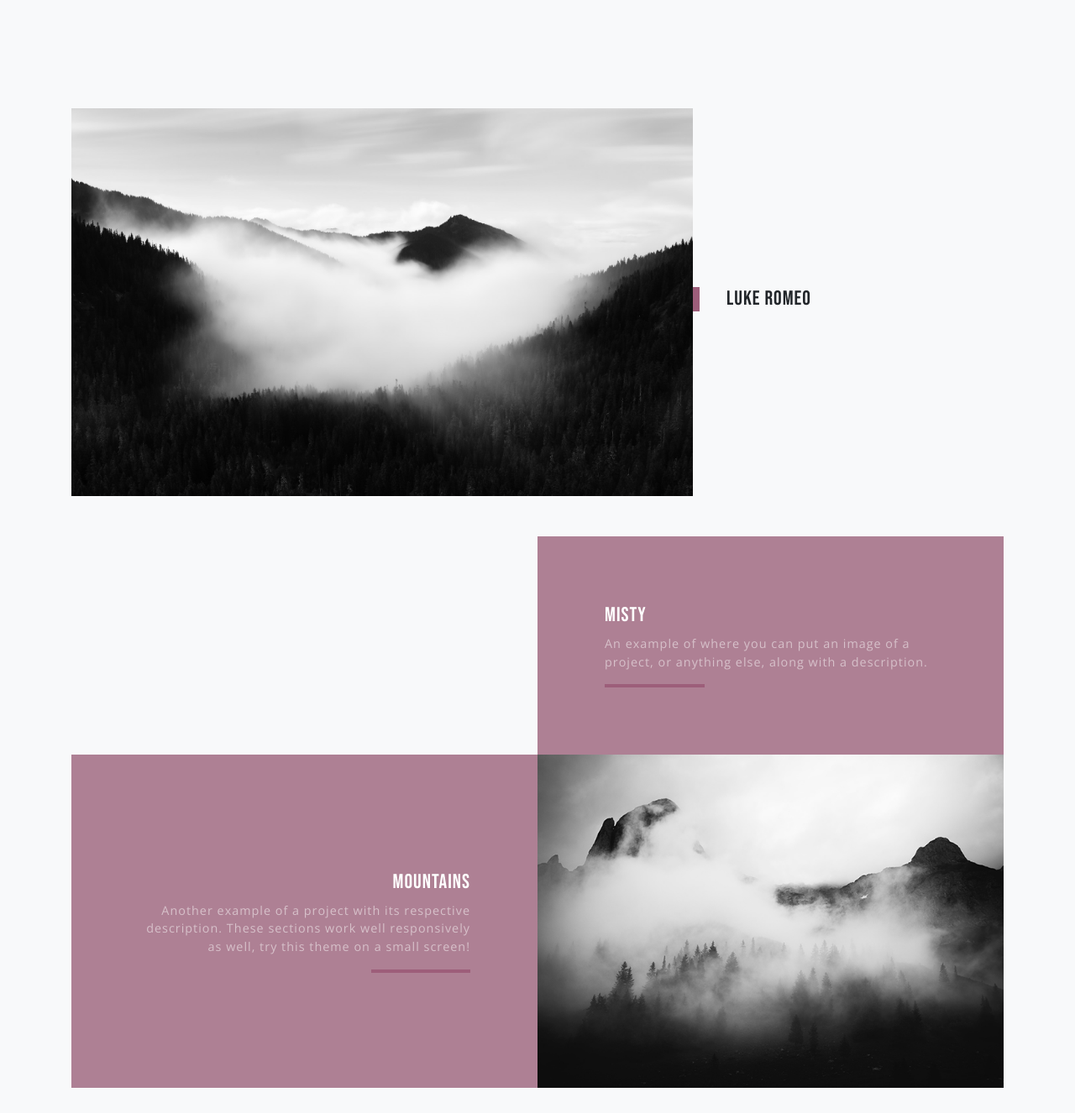
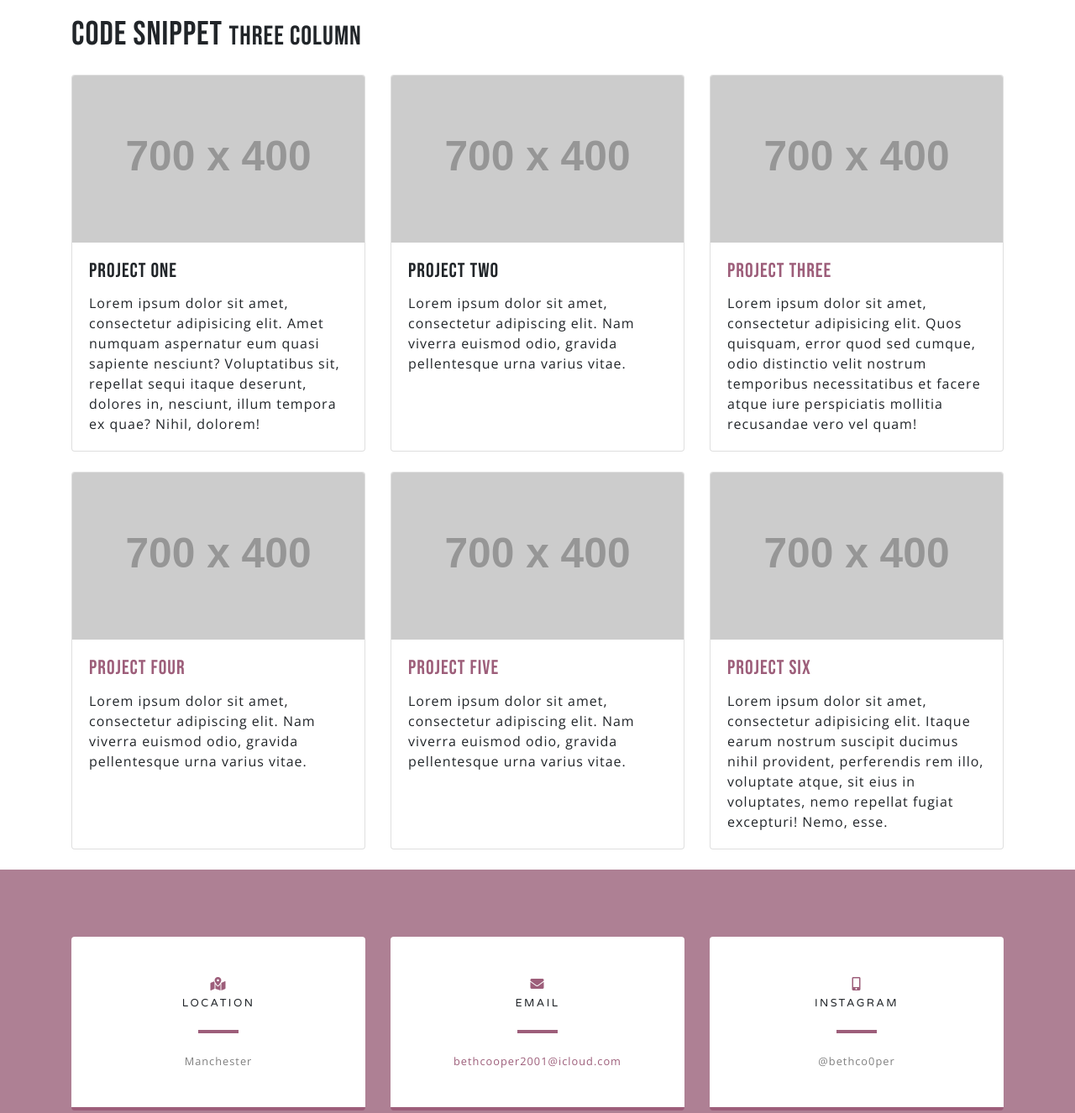
Before and after one commit to bethco0per/mp-portfolio, a plain HTML site: page audio.html in a window 1280 px wide. Shown: the part 1420-2746 px from the top of the page at 84% size. Drawn offline with nearby package versions, Linux system fonts and the light colour scheme; placeholder pictures from the web are drawn by us; a web font is replaced by a local one.

Commit message:
fixed site
chnaged layout and code snippets

```diff
--- a/audio.html
+++ b/audio.html
@@ -107,63 +107,85 @@
       </div>
     </article>
 
+<section>
+    <!-- Page Content -->
+    <div class="container mt-5">
 
-  <!-- Projects Section -->
-  <section id="projects" class="projects-section bg-light">
-    <div class="container">
+      <!-- Page Heading -->
+      <h1 class="my-4">Code Snippet
+        <small>Three Column</small>
+      </h1>
 
-      <!-- Featured Project Row -->
-      <div class="row align-items-center no-gutters mb-4 mb-lg-5">
-        <div class="col-xl-8 col-lg-7">
-          <img class="img-fluid mb-3 mb-lg-0" src="img/bg-masthead.jpg" alt="">
-        </div>
-        <div class="col-xl-4 col-lg-5">
-          <div class="featured-text text-center text-lg-left">
-            <h4>Luke Romeo</h4>
-
+      <div class="row">
+        <div class="col-lg-4 col-sm-6 mb-4">
+          <div class="card h-100">
+          <img class="card-img-top" src="http://placehold.it/700x400" alt="">
+            <div class="card-body">
+              <h4 class="card-title">
+                Project One
+              </h4>
+              <p class="card-text">Lorem ipsum dolor sit amet, consectetur adipisicing elit. Amet numquam aspernatur eum quasi sapiente nesciunt? Voluptatibus sit, repellat sequi itaque deserunt, dolores in, nesciunt, illum tempora ex quae? Nihil, dolorem!</p>
+            </div>
           </div>
         </div>
-      </div>
-
-      <!-- Project One Row -->
-      <div class="row justify-content-center no-gutters mb-5 mb-lg-0">
-        <div class="col-lg-6">
-
+        <div class="col-lg-4 col-sm-6 mb-4">
+          <div class="card h-100">
+            <img class="card-img-top" src="http://placehold.it/700x400" alt="">
+            <div class="card-body">
+              <h4 class="card-title">
+                Project Two
+              </h4>
+              <p class="card-text">Lorem ipsum dolor sit amet, consectetur adipiscing elit. Nam viverra euismod odio, gravida pellentesque urna varius vitae.</p>
+            </div>
+          </div>
         </div>
-        <div class="col-lg-6">
-          <div class="bg-black text-center h-100 project">
-            <div class="d-flex h-100">
-              <div class="project-text w-100 my-auto text-center text-lg-left">
-                <h4 class="text-white">Misty</h4>
-                <p class="mb-0 text-white-50">An example of where you can put an image of a project, or anything else, along with a description.</p>
-                <hr class="d-none d-lg-block mb-0 ml-0">
-              </div>
+        <div class="col-lg-4 col-sm-6 mb-4">
+          <div class="card h-100">
+            <a href="#"><img class="card-img-top" src="http://placehold.it/700x400" alt=""></a>
+            <div class="card-body">
+              <h4 class="card-title">
+                <a href="#">Project Three</a>
+              </h4>
+              <p class="card-text">Lorem ipsum dolor sit amet, consectetur adipisicing elit. Quos quisquam, error quod sed cumque, odio distinctio velit nostrum temporibus necessitatibus et facere atque iure perspiciatis mollitia recusandae vero vel quam!</p>
+            </div>
+          </div>
+        </div>
+        <div class="col-lg-4 col-sm-6 mb-4">
+          <div class="card h-100">
+            <a href="#"><img class="card-img-top" src="http://placehold.it/700x400" alt=""></a>
+            <div class="card-body">
+              <h4 class="card-title">
+                <a href="#">Project Four</a>
+              </h4>
+              <p class="card-text">Lorem ipsum dolor sit amet, consectetur adipiscing elit. Nam viverra euismod odio, gravida pellentesque urna varius vitae.</p>
+            </div>
+          </div>
+        </div>
+        <div class="col-lg-4 col-sm-6 mb-4">
+          <div class="card h-100">
+            <a href="#"><img class="card-img-top" src="http://placehold.it/700x400" alt=""></a>
+            <div class="card-body">
+              <h4 class="card-title">
+                <a href="#">Project Five</a>
+              </h4>
+              <p class="card-text">Lorem ipsum dolor sit amet, consectetur adipiscing elit. Nam viverra euismod odio, gravida pellentesque urna varius vitae.</p>
+            </div>
+          </div>
+        </div>
+        <div class="col-lg-4 col-sm-6 mb-4">
+          <div class="card h-100">
+            <a href="#"><img class="card-img-top" src="http://placehold.it/700x400" alt=""></a>
+            <div class="card-body">
+              <h4 class="card-title">
+                <a href="#">Project Six</a>
+              </h4>
+              <p class="card-text">Lorem ipsum dolor sit amet, consectetur adipisicing elit. Itaque earum nostrum suscipit ducimus nihil provident, perferendis rem illo, voluptate atque, sit eius in voluptates, nemo repellat fugiat excepturi! Nemo, esse.</p>
             </div>
           </div>
         </div>
       </div>
-
-      <!-- Project Two Row -->
-      <div class="row justify-content-center no-gutters">
-        <div class="col-lg-6">
-          <img class="img-fluid" src="img/demo-image-02.jpg" alt="">
-        </div>
-        <div class="col-lg-6 order-lg-first">
-          <div class="bg-black text-center h-100 project">
-            <div class="d-flex h-100">
-              <div class="project-text w-100 my-auto text-center text-lg-right">
-                <h4 class="text-white">Mountains</h4>
-                <p class="mb-0 text-white-50">Another example of a project with its respective description. These sections work well responsively as well, try this theme on a small screen!</p>
-                <hr class="d-none d-lg-block mb-0 mr-0">
-              </div>
-            </div>
-          </div>
-        </div>
-      </div>
-
-    </div>
-  </section>
-
+      <!-- /.row -->
+    </section>
 
   <!-- Contact Section -->
   <section class="contact-section bg-black">
```
